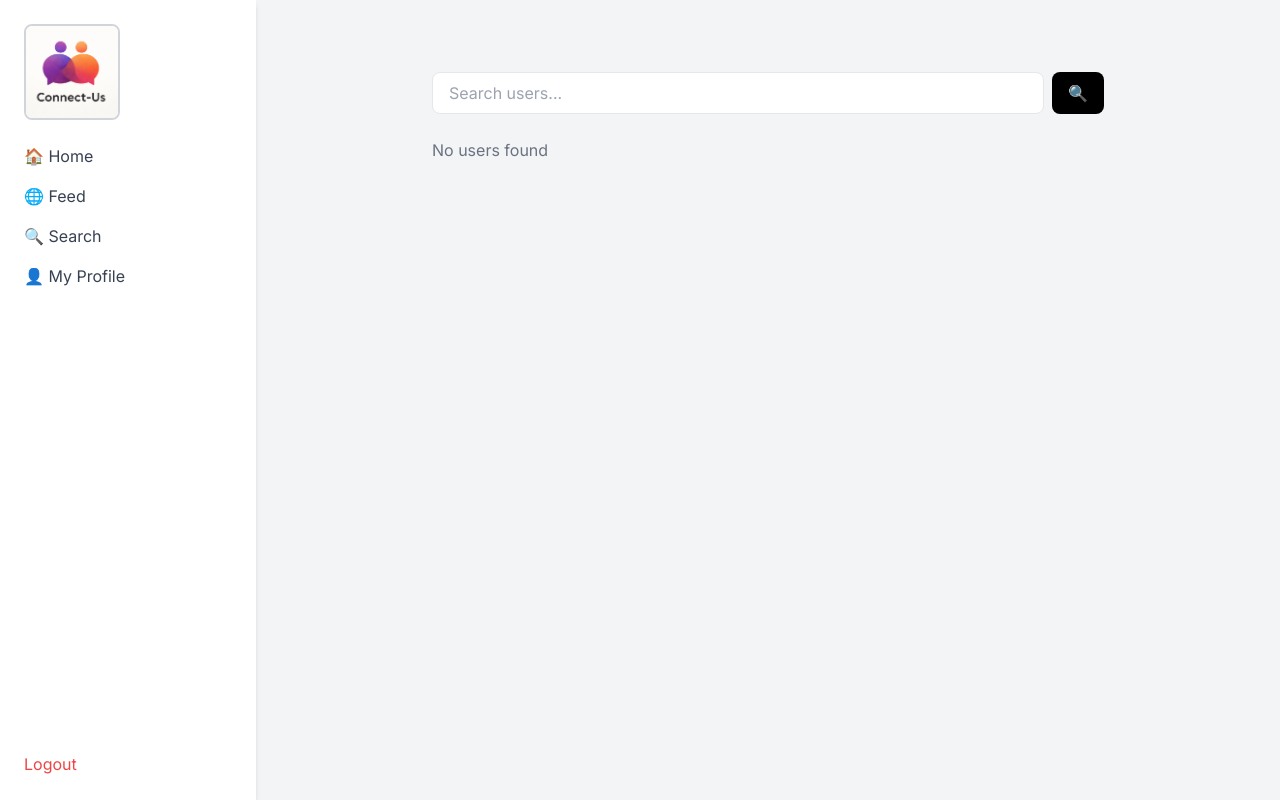
After one commit to sanskkrr/Connect-Us, a Django app: page /users/search/ in a window 1280 px wide. The commit adds this page. Run offline with Django 5.2, Linux system fonts and the light colour scheme; some libraries are stand-ins or nearby versions.

Commit message:
search user funtionality

```diff
--- a/users/templates/users/base.html
+++ b/users/templates/users/base.html
@@ -44,7 +44,7 @@
               <li class="hover:text-black">🌐 Feed</li>
             </a>
 
-            <a href="#">
+            <a href="{% url 'search' %}">
               <li class="hover:text-black">🔍 Search</li>
             </a>
 
--- a/users/templates/users/intro.html
+++ b/users/templates/users/intro.html
@@ -111,6 +111,8 @@
 
 </div>
 
+
+
 <!-- 🔷 TEAM -->
 <div id="team" class="mt-24 px-6 md:px-16 text-center mb-16">
 
--- /dev/null
+++ b/users/templates/users/search.html
@@ -0,0 +1,40 @@
+{% extends 'users/base.html' %}
+
+{% block body %}
+
+<div class="max-w-2xl mx-auto mt-8">
+
+   <form method="GET" class="mb-6 flex gap-2">
+
+    <input
+        type="text"
+        name="q"
+        placeholder="Search users..."
+        class="w-full px-4 py-2 border rounded-lg focus:outline-none focus:ring-2 focus:ring-purple-400"
+    >
+
+    <button
+        type="submit"
+        class="px-4 py-2 bg-black text-white rounded-lg hover:opacity-90"
+    >
+        🔍
+    </button>
+
+</form>
+
+    <!-- RESULTS -->
+    {% for user in users %}
+    <div class="flex items-center justify-between p-3 bg-white rounded-lg mb-3 shadow">
+
+        <a href="{% url 'profile' user.username %}">
+            <p class="font-semibold">@{{ user.username }}</p>
+        </a>
+
+    </div>
+    {% empty %}
+        <p class="text-gray-500">No users found</p>
+    {% endfor %}
+
+</div>
+
+{% endblock %}
--- a/users/urls.py
+++ b/users/urls.py
@@ -17,4 +17,7 @@ urlpatterns = [
     path('edit/',views.edit , name='edit'),
     path('my-posts/', views.my_posts, name='my_posts'),
     path('post/<int:id>/', views.post_detail, name='post_detail'),
+    path('follow/<str:username>/', views.follow_toggle, name='follow_toggle'),
+    path('search/', views.search_users, name='search'),
+    path('user/<str:username>/', views.profile, name='profile') ,
 ]
--- a/users/views.py
+++ b/users/views.py
@@ -1,4 +1,4 @@
-from django.shortcuts import render
+from django.shortcuts import redirect, render,get_object_or_404
 from django.contrib.auth import authenticate , login
 from .forms import LoginForm
 from django.http import HttpResponse
@@ -7,6 +7,7 @@ from django.contrib.auth.decorators import login_required
 from .models import Profile
 from .forms import UserEditForm , ProfileEditForm
 from posts.models import Post
+from django.contrib.auth.models import User
 
 
 
@@ -82,10 +83,17 @@ def edit(request):
 
 
 @login_required
+
 def my_posts(request):
-    posts = Post.objects.filter(user=request.user)
-    return render(request, 'users/my_posts.html', {'posts': posts})
+    user = request.user
+    profile = user.profile
+    posts = Post.objects.filter(user=user)
 
+    return render(request, 'users/my_posts.html', {
+        'posts': posts,
+        'profile_user': user,   # ✅ ADD THIS
+        'profile': profile      # ✅ ADD THIS
+    })
 
 
 #post detail view
@@ -95,3 +103,46 @@ def post_detail(request, id):
 
 def intro(request):
     return render(request, 'users/intro.html')
+
+#Follow functionality view
+
+@login_required
+def follow_toggle(request, username):
+    target_user = get_object_or_404(User, username=username)
+    profile = request.user.profile
+
+    if target_user.profile in profile.following.all():
+        profile.following.remove(target_user.profile)
+    else:
+        profile.following.add(target_user.profile)
+
+    return redirect('profile', username=username)
+
+
+#Search users view
+
+def search_users(request):
+    query = request.GET.get('q')
+    users = []
+
+    if query:
+        users = User.objects.filter(username__icontains=query)
+
+    return render(request, 'users/search.html', {
+        'users': users,
+        'query': query
+    })
+
+#another user profile view
+
+
+def profile(request, username):
+    user = get_object_or_404(User, username=username)
+    profile = user.profile
+    posts = user.post_set.all()
+
+    return render(request, 'users/my_posts.html', {
+        'profile_user': user,
+        'profile': profile,
+        'posts': posts
+    })
```
Also changed, not shown: users/models.py (+9 -0 lines), users/templates/users/my_posts.html (+5 -2 lines), users/templates/users/post_detail.html (+12 -0 lines), users/migrations/0002_profile_following.py (added).
